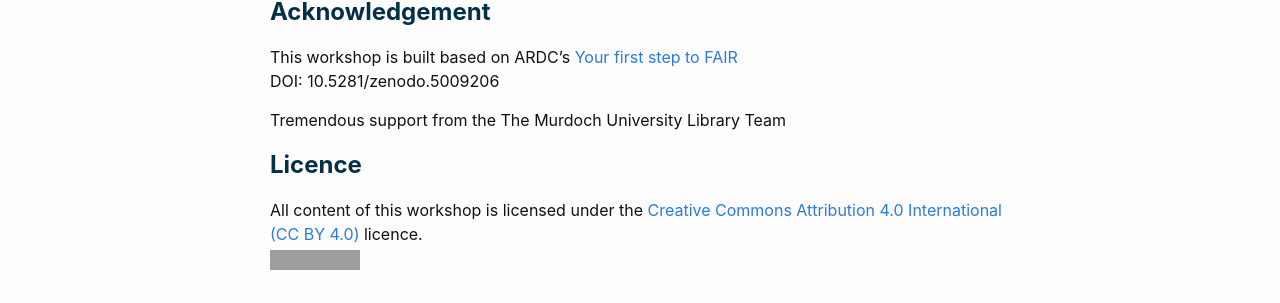
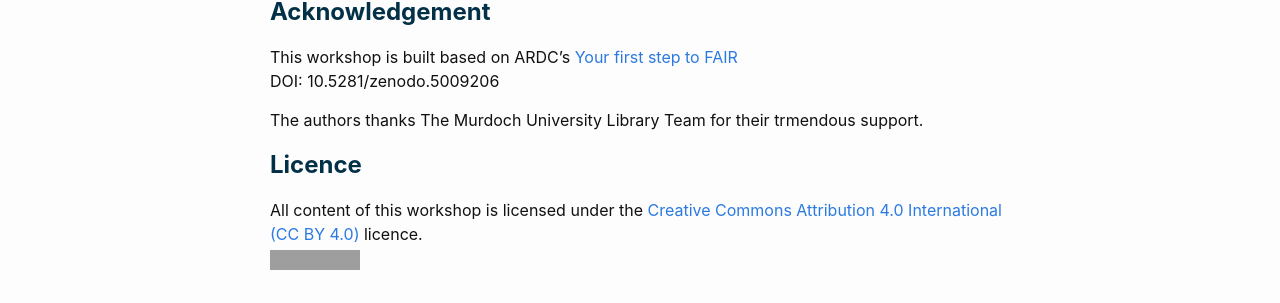
Before and after one commit to WCGA-Murdoch/FAIR-Workshop, a Jekyll site: the page built from index.md, in a window 1280 px wide. Shown: the part 1102-1405 px from the top of the page. Built offline with Jekyll 4.4.1, drawn with Linux system fonts in a browser that asks for light colours; our own code applies the rules of GitHub Pages for plain Markdown files; grey boxes are pictures that could not be loaded.

```diff
--- a/index.md
+++ b/index.md
@@ -43,7 +43,7 @@ Viet Dang and Penghao Wang
 This workshop is built based on ARDC's [Your first step to FAIR](https://au-research.github.io/your-first-step-to-fair/)
 DOI: 10.5281/zenodo.5009206
 
-Tremendous support from the The Murdoch University Library Team
+The authors thanks The Murdoch University Library Team for their trmendous support.
 
 ## <span style="color:#023047"> **Licence** </span>
 
```
Also changed, not shown: _episodes/02-Prepare-data.md (+4 -0 lines), README.md, 1 other file.
